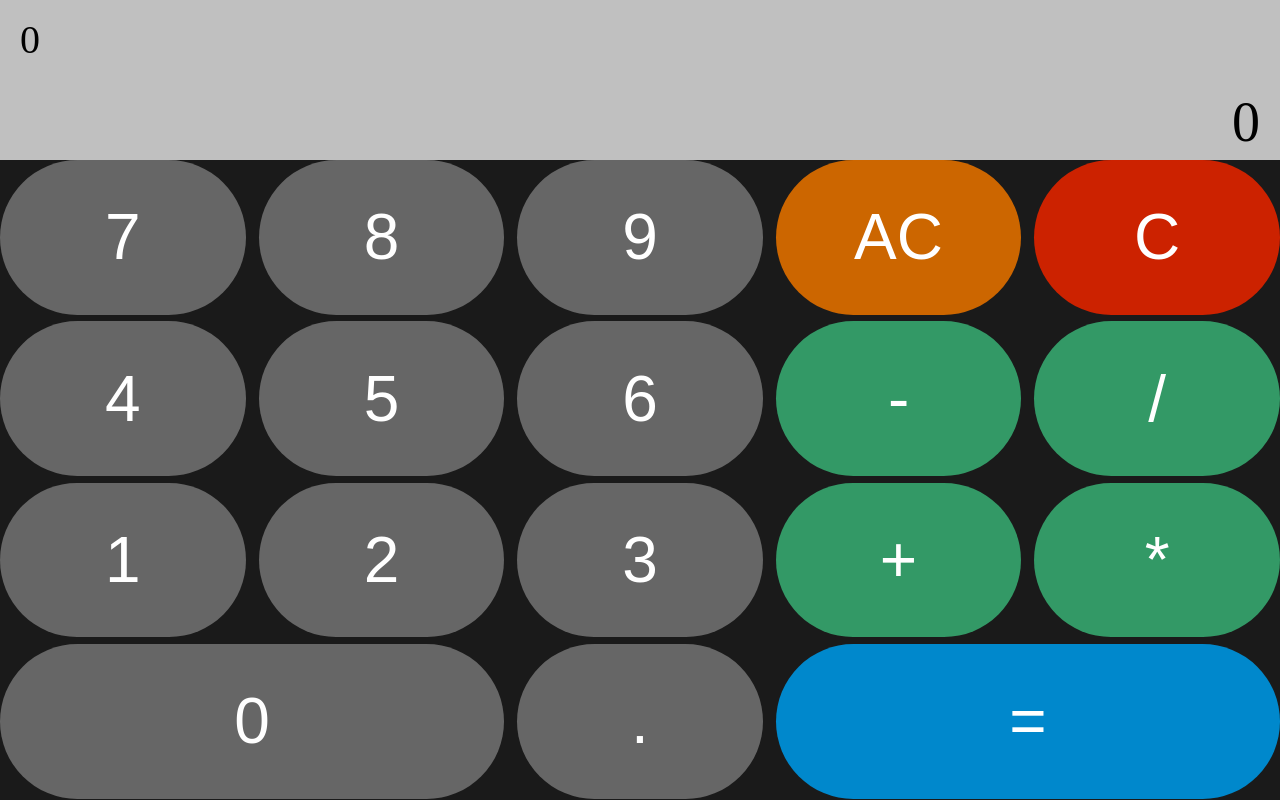
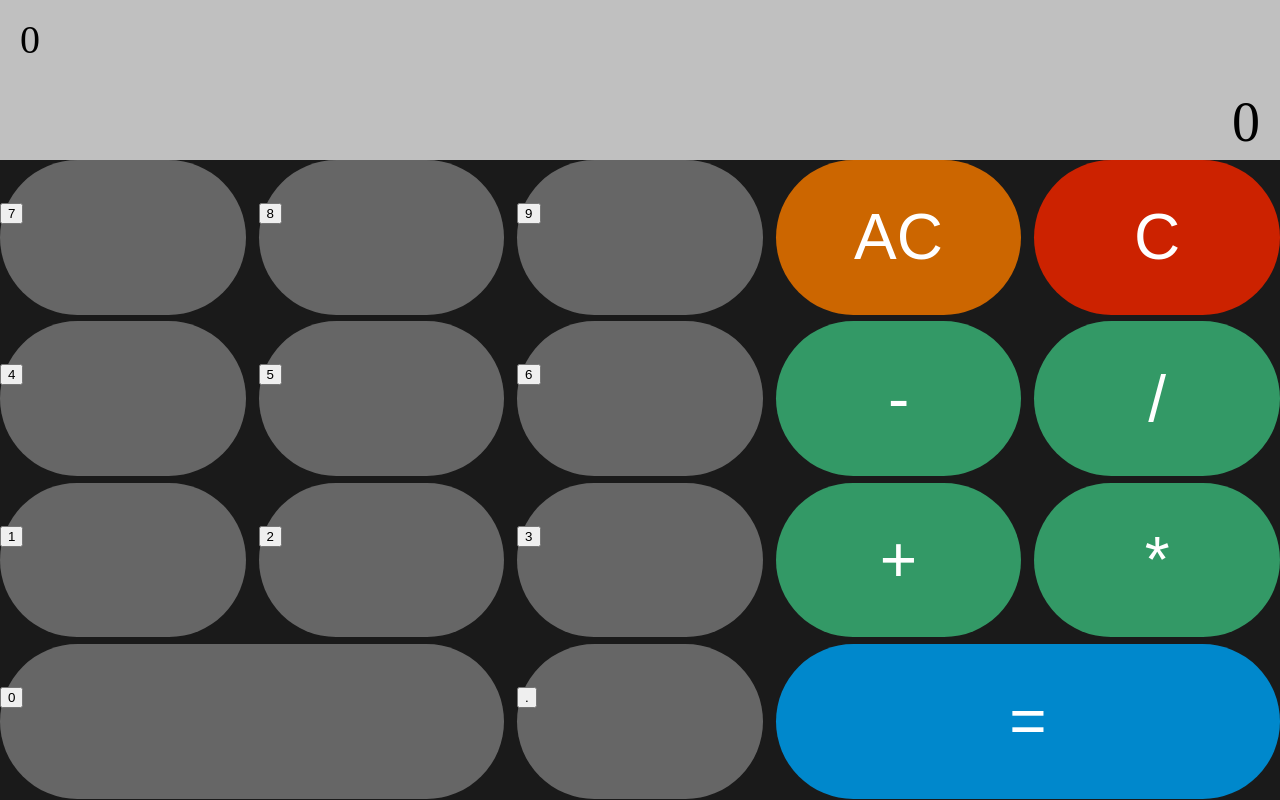
Before and after one commit to jonathanhhoward/calculator, an Angular app: page / in a window 1280 px wide. Built offline with nearby package versions, Linux system fonts and the light colour scheme.

Commit message:
Add DigitKey

```diff
--- /dev/null
+++ b/src/app/keypad/digit-key/digit-key.component.html
@@ -0,0 +1 @@
+<button>{{ symbol }}</button>
--- a/src/app/keypad/keypad.component.html
+++ b/src/app/keypad/keypad.component.html
@@ -6,15 +6,15 @@
   <button class="Key operator" id="add">+</button>
   <button class="Key operator" id="subtract">-</button>
   <button class="Key equals" id="equals">=</button>
-  <button class="Key digit" id="decimal">.</button>
-  <button class="Key digit" id="zero">0</button>
-  <button class="Key digit" id="one">1</button>
-  <button class="Key digit" id="two">2</button>
-  <button class="Key digit" id="three">3</button>
-  <button class="Key digit" id="four">4</button>
-  <button class="Key digit" id="five">5</button>
-  <button class="Key digit" id="six">6</button>
-  <button class="Key digit" id="seven">7</button>
-  <button class="Key digit" id="eight">8</button>
-  <button class="Key digit" id="nine">9</button>
+  <digit-key class="Key digit" id="decimal" symbol="."></digit-key>
+  <digit-key class="Key digit" id="zero" symbol="0"></digit-key>
+  <digit-key class="Key digit" id="one" symbol="1"></digit-key>
+  <digit-key class="Key digit" id="two" symbol="2"></digit-key>
+  <digit-key class="Key digit" id="three" symbol="3"></digit-key>
+  <digit-key class="Key digit" id="four" symbol="4"></digit-key>
+  <digit-key class="Key digit" id="five" symbol="5"></digit-key>
+  <digit-key class="Key digit" id="six" symbol="6"></digit-key>
+  <digit-key class="Key digit" id="seven" symbol="7"></digit-key>
+  <digit-key class="Key digit" id="eight" symbol="8"></digit-key>
+  <digit-key class="Key digit" id="nine" symbol="9"></digit-key>
 </div>
```
Also changed, not shown: src/app/app.module.ts (+9 -4 lines), src/app/keypad/digit-key/digit-key.component.ts (added, +10 -0 lines), src/app/keypad/digit-key/digit-key.component.scss (added), 1 other file (tests, documents, lock files or other folders).
